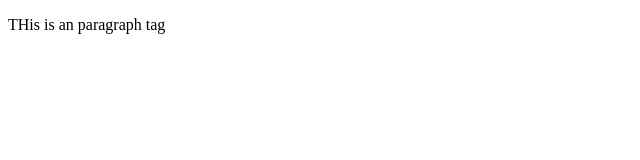
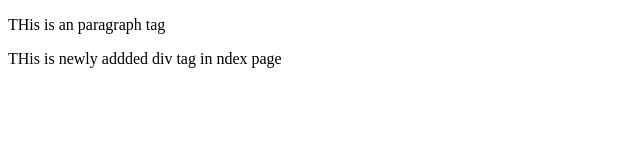
Before and after one commit to itsAniketChavan/Git_demo, a plain HTML site: page index.html in a window 1280 px wide. Shown: the whole page, without its empty margins (0-640 px from the left). Drawn offline with Linux system fonts and the light colour scheme.

Commit message:
new one  added

```diff
--- a/index.html
+++ b/index.html
@@ -7,5 +7,7 @@
 </head>
 <body>
     <p>THis is an paragraph tag</p>
+
+    <div>THis is newly addded div tag in ndex page</div>
 </body>
 </html>
```
